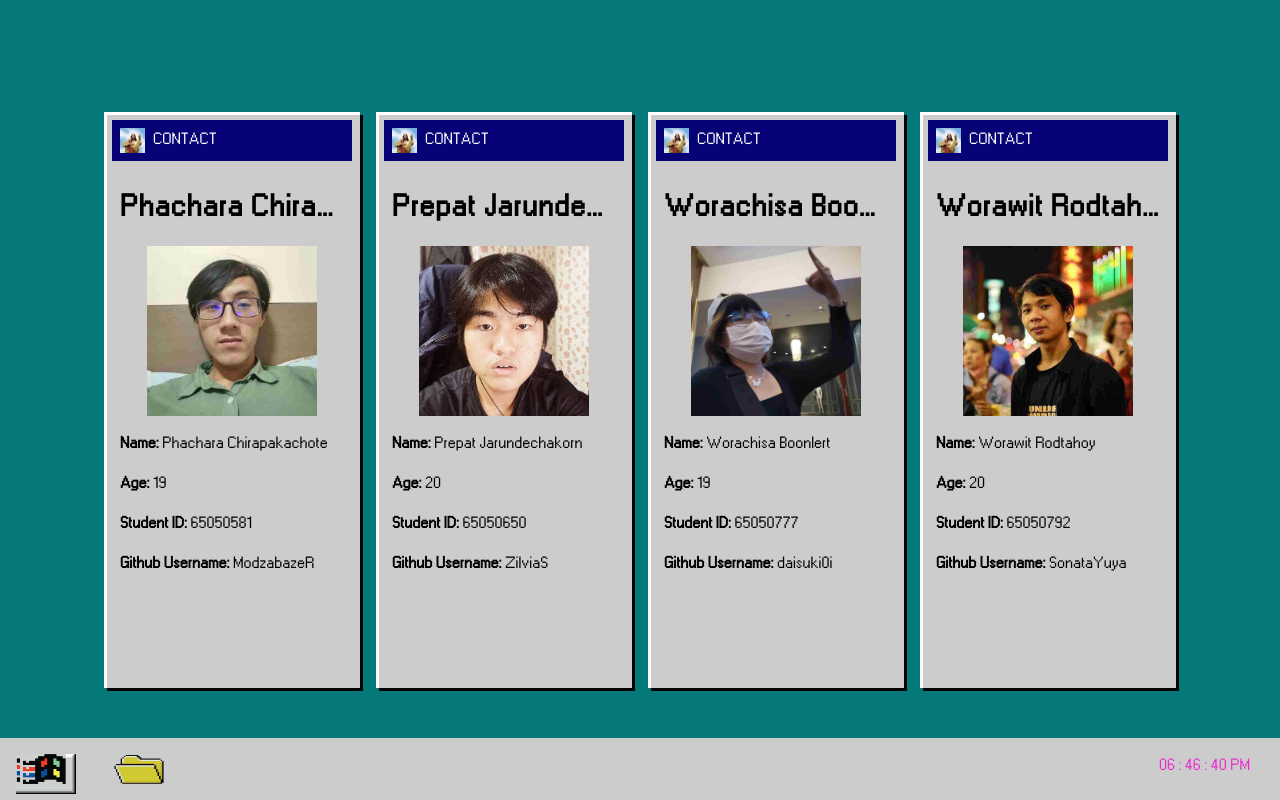
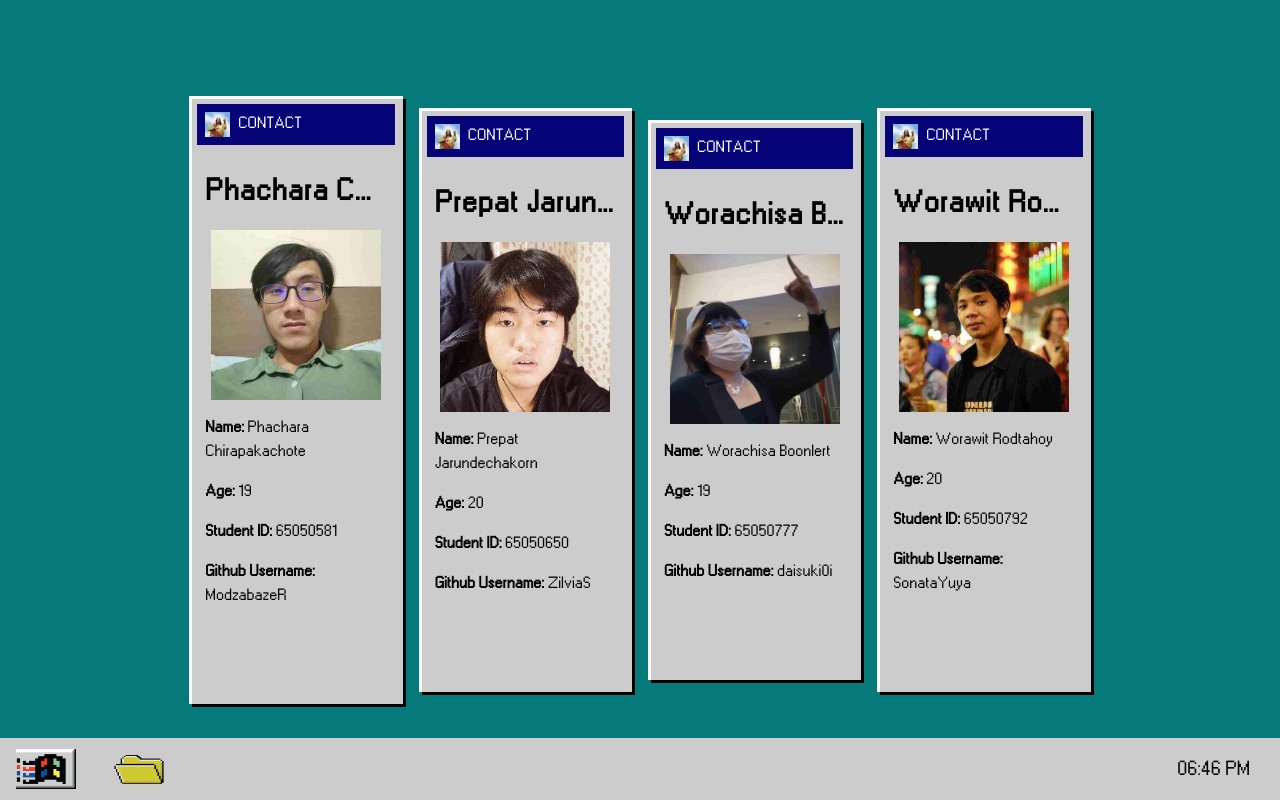
Before and after one commit to ModzabazeR/allaboutyourbirthday, a SvelteKit app: page /contact in a window 1280 px wide. Built offline with nearby package versions, Linux system fonts and the light colour scheme.

Commit message:
clean code

```diff
--- a/src/components/contactCard.svelte
+++ b/src/components/contactCard.svelte
@@ -11,13 +11,13 @@
 	export let data: ContactData;
 </script>
 
-<div class="flex flex-col bg-taskbar h-[36rem] w-[16rem] shadow-95 font-[win95]">
-	<div class="m-2 p-2 text-white bg-winblue flex gap-2">
+<div class="flex flex-col bg-taskbar h-11/12 md:w-1/6 shadow-95 font-[win95]">
+	<div class="m-2 p-2 text-white bg-winblue flex gap-2 pointer-events-none">
 		<img src={mainJesus} alt="" class="mainjesus-img" />
 		<h1 class="uppercase">Contact</h1>
 	</div>
 
-	<div class="flex flex-col gap-4 p-4">
+	<div class="flex flex-col gap-4 p-4 mb-20">
 		<h1 class="size-text">{data.name}</h1>
 		<img class="member-img h-12" src={data.imagePath} alt={data.name} />
 		<p><span class="font-bold">Name:</span> {data.name}</p>
@@ -39,7 +39,6 @@
 		font-size: 30px;
 		font-weight: bold;
 		letter-spacing: 1px;
-
 		text-overflow: ellipsis;
 		overflow: hidden;
 		white-space: nowrap;
--- a/src/components/exitWindow.svelte
+++ b/src/components/exitWindow.svelte
@@ -46,25 +46,25 @@
 		class="flex flex-row m-2 p-2 gap-2 text-white bg-winblue select-none cursor-move"
 		on:mousedown={onMouseDown}
 	>
-		<img src={mainJesus} alt="" class="mainjesus-img" />
+		<img src={mainJesus} alt="" class="h-6" />
 		<h1 class="uppercase">All About Your Birthday</h1>
 	</div>
 
 	<div class="flex flex-col justify-center bg-white m-2 h-80">
 		<div class="flex flex-col gap-6 p-2">
-			<h1 class="size-far">You want to leave this page ?</h1>
-			<img src={catcry} alt="The cat doesn't love you" class="catcry-img" />
+			<h1 class="size-far text-2xl">You want to leave this page ?</h1>
+			<img src={catcry} alt="The cat doesn't love you" class="catcry-img w-1/3" />
 
 			<div class="button-container flex flex-row justify-center gap-4 md:gap-12">
 				<button
-					class="button text-center shadow-95 bg-taskbar"
+					class="button py-1 w-1/3 text-lg text-center shadow-95 bg-taskbar"
 					on:click={() => {
 						exitWindowClassName.update((_) => 'invisible');
 						resultWindowClassName.update((_) => 'pointer-events-auto');
 					}}>Cancel</button
 				>
 				<button
-					class="button text-center shadow-95 bg-taskbar"
+					class="button py-1 w-1/3 text-lg text-center shadow-95 bg-taskbar"
 					on:click={() => {
 						exitWindowClassName.update((_) => 'invisible');
 						resultWindowClassName.update((_) => 'pointer-events-auto');
@@ -87,25 +87,14 @@
 
 	.button {
 		border: 2px solid black;
-		padding-bottom: 5px;
-		padding-top: 5px;
-		width: 155px;
-		font-size: 18px;
 	}
 
 	.catcry-img {
-		width: 155px;
 		height: auto;
 		margin: auto;
 	}
 
-	.mainjesus-img {
-		width: 25px;
-		height: 25px;
-	}
-
 	.size-far {
 		letter-spacing: 1px;
-		font-size: 24px;
 	}
 </style>
--- a/src/components/resultWindow.svelte
+++ b/src/components/resultWindow.svelte
@@ -91,7 +91,7 @@
 			}}
 		/>
 	</div>
-	<div class="flex flex-col bg-white m-2 h-full p-4 gap-2 overflow-y-auto">
+	<div class="flex flex-col bg-white m-2 h-full p-4 gap-2 overflow-y-auto shadow-box95">
 		<p>Florida Man >> {getFloridaManText()}</p>
 		<p>Date Trivia >> {data.dateTrivia}</p>
 		<p>Day Trivia >> {data.dayTrivia}</p>
--- a/src/components/taskbar.svelte
+++ b/src/components/taskbar.svelte
@@ -5,31 +5,28 @@
 	import aButton from '$lib/images/aButton.png';
 	import { goto } from '$app/navigation';
 	import { onMount } from 'svelte';
+
 	function realtimeClock() {
-		var rtClock = new Date();
+		const rtClock = new Date();
 
+		let hours = rtClock.getHours();
+		let minutes = rtClock.getMinutes();
 
-		var hours = rtClock.getHours();
-		var minutes = rtClock.getMinutes();
-		var seconds = rtClock.getSeconds();
-
-		var amPm = hours < 12 ? 'AM' : 'PM';
+		const amPm = hours < 12 ? 'AM' : 'PM';
 
 		hours = hours > 12 ? hours - 12 : hours;
 
-		var hoursStr = ('0' + hours).slice(-2);
-		var minutesStr = ('0' + minutes).slice(-2);
-		var secondsStr = ('0' + seconds).slice(-2);
+		const hoursStr = ('0' + hours).slice(-2);
+		const minutesStr = ('0' + minutes).slice(-2);
 
-		timeElement.innerHTML =
-		hoursStr + '  :  ' + minutesStr + '  :  ' + secondsStr + ' ' + amPm;
-		var t = setTimeout(realtimeClock, 500);
+		timeElement.textContent = `${hoursStr}:${minutesStr} ${amPm}`;
+		const t = setTimeout(realtimeClock, 1000);
 	}
-	onMount(realtimeClock)
+
+	onMount(realtimeClock);
 </script>
 
-<footer class="footer z-20">
-	<div class="flex text-white p-4 box">
+<footer class="flex items-center text-white p-4 footer z-20 bg-taskbar">
 	<div class="flex h-max gap-12">
 		<!-- svelte-ignore a11y-click-events-have-key-events -->
 		<!-- svelte-ignore a11y-no-noninteractive-element-interactions -->
@@ -53,13 +50,11 @@
 		/>
 	</div>
 	<img src={aButton} alt="" class="aButton-img" />
-		<p bind:this={timeElement} class="time font-[win95]"></p>
-	</div>
+	<p bind:this={timeElement} class="time font-[win95] text-xl text-black" />
 </footer>
 
 <style>
 	.footer {
-		background-color: #cccccc;
 		width: 100%;
 		position: fixed;
 		bottom: 0;
@@ -67,7 +62,6 @@
 	.time {
 		position: absolute;
 		right: 30px;
-		color: rgb(233, 47, 208);
 	}
 	.window-img {
 		width: 50px;
--- a/src/routes/+page.svelte
+++ b/src/routes/+page.svelte
@@ -45,7 +45,7 @@
 		</div>
 		<div class="w-1/2 box flex flex-col items-center my-auto gap-8">
 			<img src={logo} alt="" class="logo-img" />
-			<form on:submit|preventDefault={clickHandler} class="flex h-max border-black border-2">
+			<form on:submit|preventDefault={clickHandler} class="flex h-max border-black border-[3px]">
 				<input class="p-4" type="text" name="date" placeholder="eg. 25 December as 25/12" />
 				<button type="submit">
 					<img src={startUnpress} alt="" class="startUnpress-img" bind:this={startButtonImage} />
--- a/src/routes/contact/+page.svelte
+++ b/src/routes/contact/+page.svelte
@@ -1,62 +1,46 @@
 <script>
 	import Taskbar from '$components/taskbar.svelte';
 	import ContactCard from '$components/contactCard.svelte';
+
+	const contactData = [
+		{
+			name: 'Phachara Chirapakachote',
+			imagePath: '/images/moddaeng.jpg',
+			age: 19,
+			studentId: '65050581',
+			githubUsername: 'ModzabazeR'
+		},
+		{
+			name: 'Prepat Jarundechakorn',
+			imagePath: '/images/j.jpg',
+			age: 20,
+			studentId: '65050650',
+			githubUsername: 'ZilviaS'
+		},
+		{
+			name: 'Worachisa Boonlert',
+			imagePath: '/images/tsuki.jpg',
+			age: 19,
+			studentId: '65050777',
+			githubUsername: 'daisuki0i'
+		},
+		{
+			name: 'Worawit Rodtahoy',
+			imagePath: '/images/m.jpg',
+			age: 20,
+			studentId: '65050792',
+			githubUsername: 'SonataYuya'
+		}
+	];
 </script>
 
 <svelte:head>
 	<title>Contact | All About Your Birthday</title>
 </svelte:head>
 
-<section class="bg-primary">
-	<div class="box gap-4">
-		<ContactCard
-			data={{
-				name: 'Phachara Chirapakachote',
-				imagePath: '/images/moddaeng.jpg',
-				age: 19,
-				studentId: '65050581',
-				githubUsername: 'ModzabazeR'
-			}}
-		/>
-
-		<ContactCard
-			data={{
-				name: 'Prepat Jarundechakorn',
-				imagePath: '/images/j.jpg',
-				age: 20,
-				studentId: '65050650',
-				githubUsername: 'ZilviaS'
-			}}
-		/>
-
-		<ContactCard
-			data={{
-				name: 'Worachisa Boonlert',
-				imagePath: '/images/tsuki.jpg',
-				age: 19,
-				studentId: '65050777',
-				githubUsername: 'daisuki0i'
-			}}
-		/>
-
-		<ContactCard
-			data={{
-				name: 'Worawit Rodtahoy',
-				imagePath: '/images/m.jpg',
-				age: 20,
-				studentId: '65050792',
-				githubUsername: 'SonataYuya'
-			}}
-		/>
-	</div>
+<section class="flex justify-center items-center h-screen gap-4 bg-primary">
+        {#each contactData as contact}
+            <ContactCard data={contact} />
+        {/each}
 	<Taskbar />
 </section>
-
-<style>
-	.box {
-		height: 100vh;
-		display: flex;
-		justify-content: center;
-		align-items: center;
-	}
-</style>
--- a/tailwind.config.js
+++ b/tailwind.config.js
@@ -5,6 +5,7 @@ export default {
     extend: {
       boxShadow: {
         '95': 'inset 3px 3px #fff, 3px 3px #000',
+        'box95': 'inset 2px 2px 1px #000',
       },
       backgroundColor: {
         'primary': '#067A7B',
```
Also changed, not shown: src/lib/images/folder.png (deleted). Lines whose indentation alone changed are shown as unchanged.
